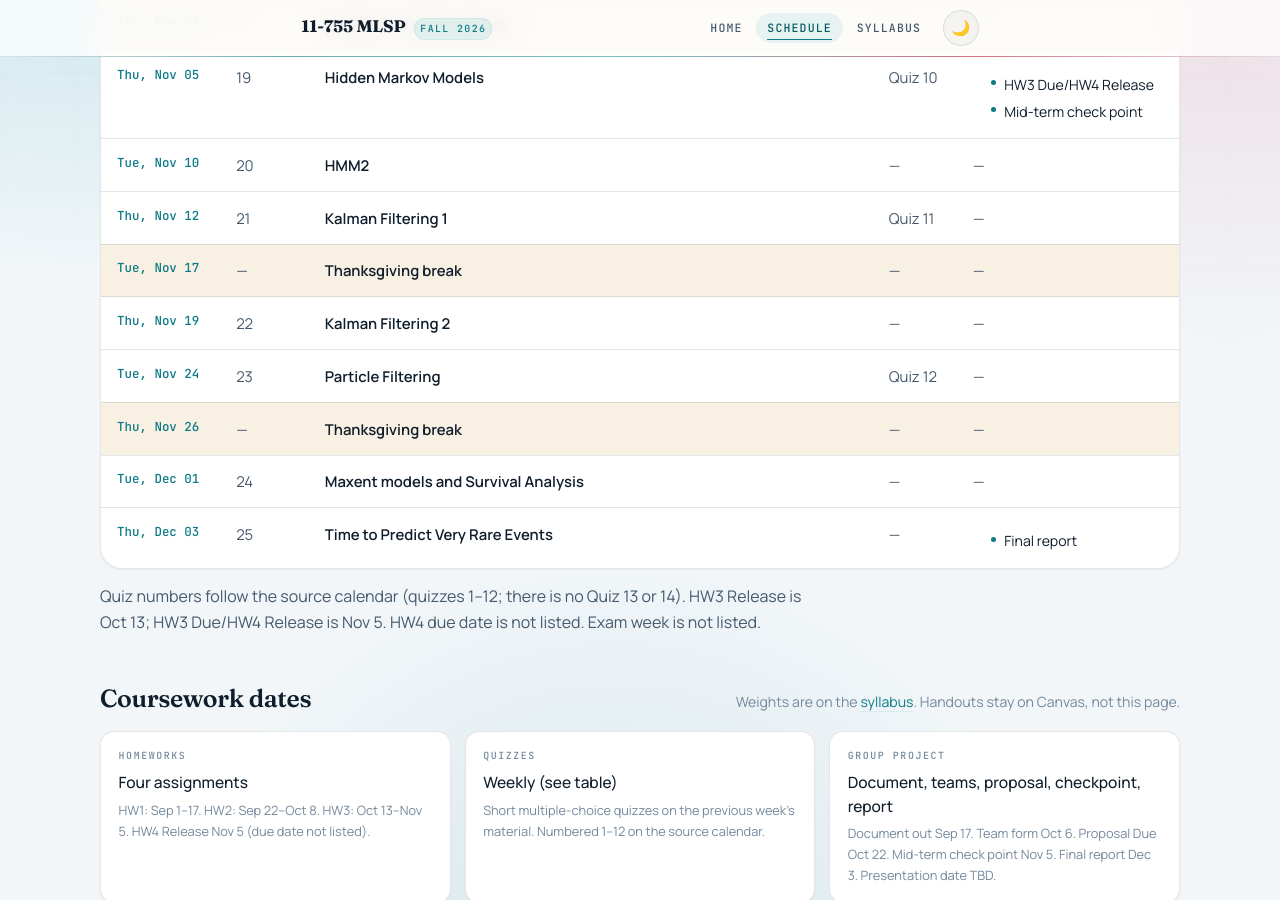
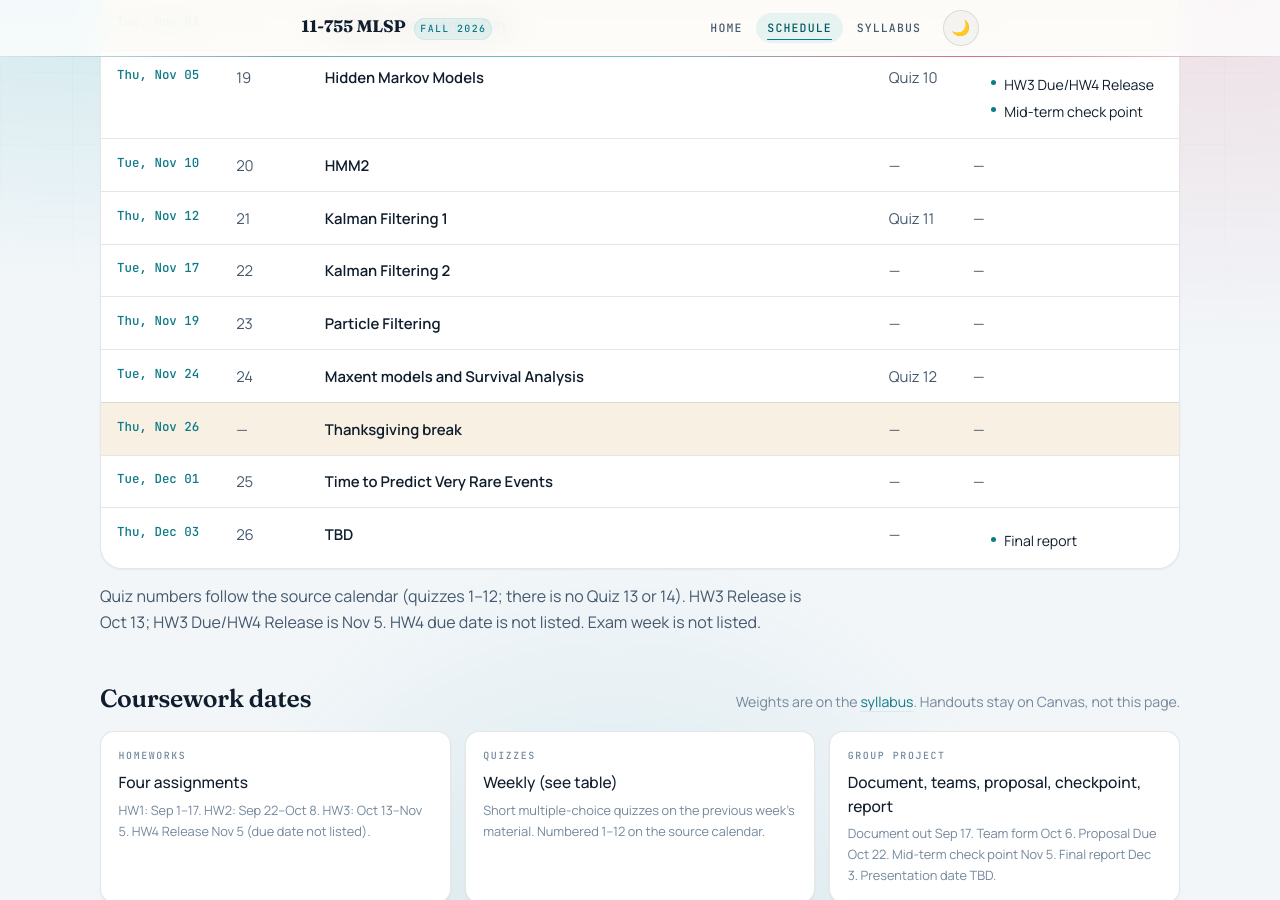
Before and after one commit to cmu-mlsp/mlspcourse, a Jekyll site: the page built from _pages/schedule.md, in a window 1280 px wide and 900 px high, scrolled down 1763 px. Built offline with Jekyll 4.4.1, drawn with Linux system fonts in a browser that asks for light colours; nearby versions of some CDN libraries; comment, search, counter and statistics services are not loaded; part of the change alters nothing that is shown.

Commit message:
Resync Fall 2026 calendar to the updated logistics PDF.
Co-authored-by: Cursor <cursoragent@cursor.com>

```diff
--- a/_data/lectures_fall2026.yml
+++ b/_data/lectures_fall2026.yml
@@ -205,13 +205,6 @@
   # TODO restore slides: https://drive.google.com/file/d/1oR4W7S5q3NtqsGrVU97kEwfdEB7o0KJ6/view?usp=sharing
 
 - date: 2026-11-17
-  type: holiday
-  lecture:
-  title: Thanksgiving break
-  quiz:
-  work: []
-
-- date: 2026-11-19
   type: lecture
   lecture: 22
   title: Kalman Filtering 2
@@ -219,13 +212,22 @@
   work: []
   # TODO restore slides: https://drive.google.com/file/d/1qn1XwFmdiCw0r8TYgYVshUp5gRuGC53G/view?usp=sharing
 
-- date: 2026-11-24
+- date: 2026-11-19
   type: lecture
   lecture: 23
   title: Particle Filtering
+  quiz:
+  work: []
+  # TODO restore slides: https://drive.google.com/file/d/1E_WBqB5WBJ53vGSjTtjv7nR085RVCe9f/view?usp=sharing
+
+- date: 2026-11-24
+  type: lecture
+  lecture: 24
+  title: Maxent models and Survival Analysis
   quiz: 12
   work: []
-  # TODO restore slides: https://drive.google.com/file/d/1E_WBqB5WBJ53vGSjTtjv7nR085RVCe9f/view?usp=sharing
+  # TODO restore slides: https://drive.google.com/file/d/1s9mCsOASQZjYLiJ4gwgprqgIHoPTnDiZ/view?usp=sharing
+  # TODO restore survival slides: https://drive.google.com/file/d/1bR8p1idojcJALMz2Cu6puAiXsxVriRIG/view?usp=sharing
 
 - date: 2026-11-26
   type: holiday
@@ -236,17 +238,15 @@
 
 - date: 2026-12-01
   type: lecture
-  lecture: 24
-  title: Maxent models and Survival Analysis
+  lecture: 25
+  title: Time to Predict Very Rare Events
   quiz:
   work: []
-  # TODO restore slides: https://drive.google.com/file/d/1s9mCsOASQZjYLiJ4gwgprqgIHoPTnDiZ/view?usp=sharing
-  # TODO restore survival slides: https://drive.google.com/file/d/1bR8p1idojcJALMz2Cu6puAiXsxVriRIG/view?usp=sharing
 
 - date: 2026-12-03
   type: lecture
-  lecture: 25
-  title: Time to Predict Very Rare Events
+  lecture: 26
+  title: TBD
   quiz:
   work:
     - Final report
```
